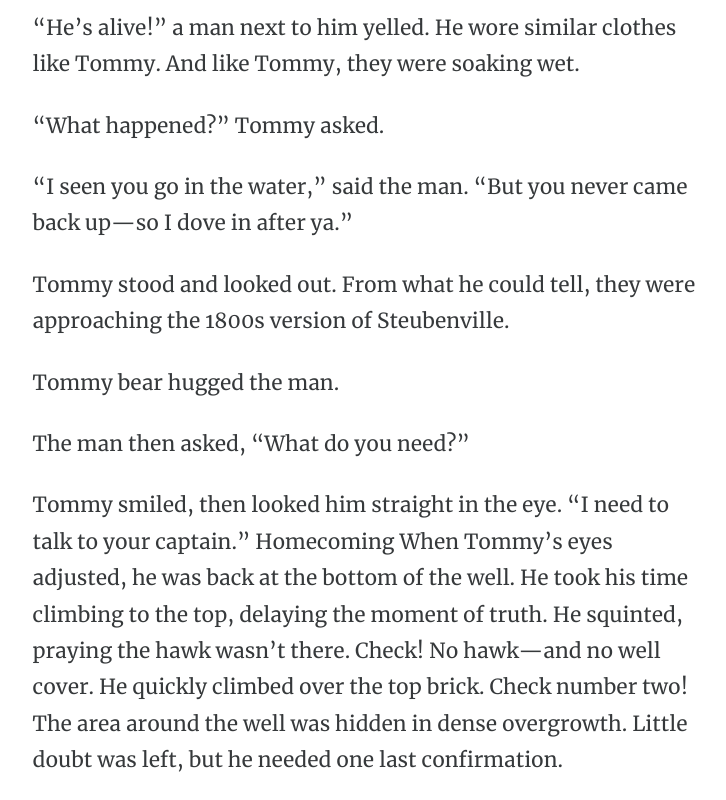
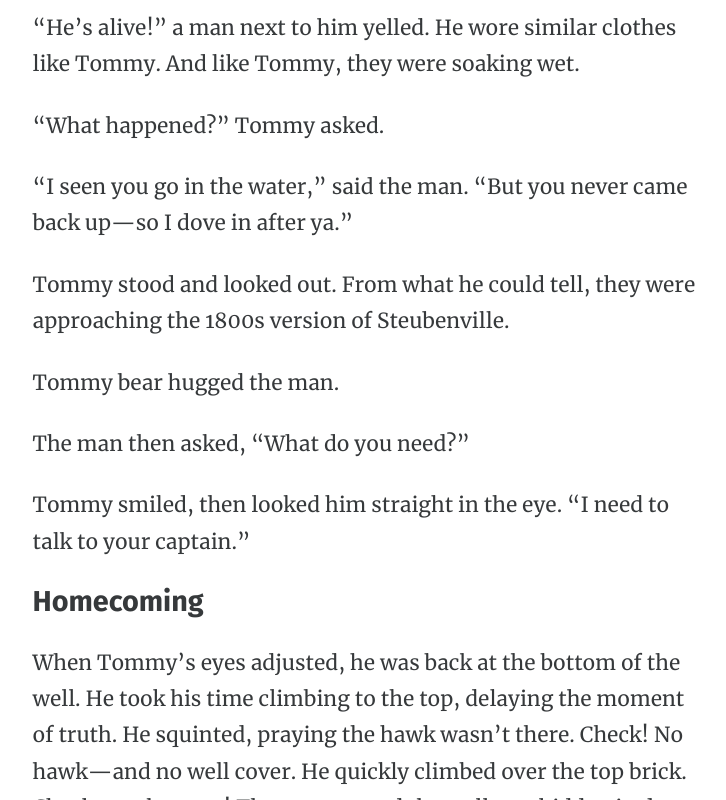
Before and after one commit to BekahHW/siblings-write, an Astro site: page /blog/escape-from-browns-island-final-chapter in a window 1280 px wide. Shown: the part 11200-12000 px from the top of the page, without its empty margins (264-990 px from the left). Built offline with nearby package versions, Linux system fonts and the light colour scheme; Astro itself is replaced by a stand-in of ours.

Commit message:
Fix chapter heading and proper nouns

```diff
--- a/src/content/blog/escape-from-browns-island-final-chapter.md
+++ b/src/content/blog/escape-from-browns-island-final-chapter.md
@@ -173,7 +173,9 @@ Tommy bear hugged the man.
 The man then asked, “What do you need?”
 
 Tommy smiled, then looked him straight in the eye. “I need to talk to your captain.”
-Homecoming
+
+## Homecoming
+
 When Tommy’s eyes adjusted, he was back at the bottom of the well. He took his time climbing to the top, delaying the moment of truth. He squinted, praying the hawk wasn’t there. Check! No hawk—and no well cover. He quickly climbed over the top brick. Check number two! The area around the well was hidden in dense overgrowth. Little doubt was left, but he needed one last confirmation.
 
 He closed his eyes and begged out loud, “Please, please, please,” right before he ran his hands over his head.
```
